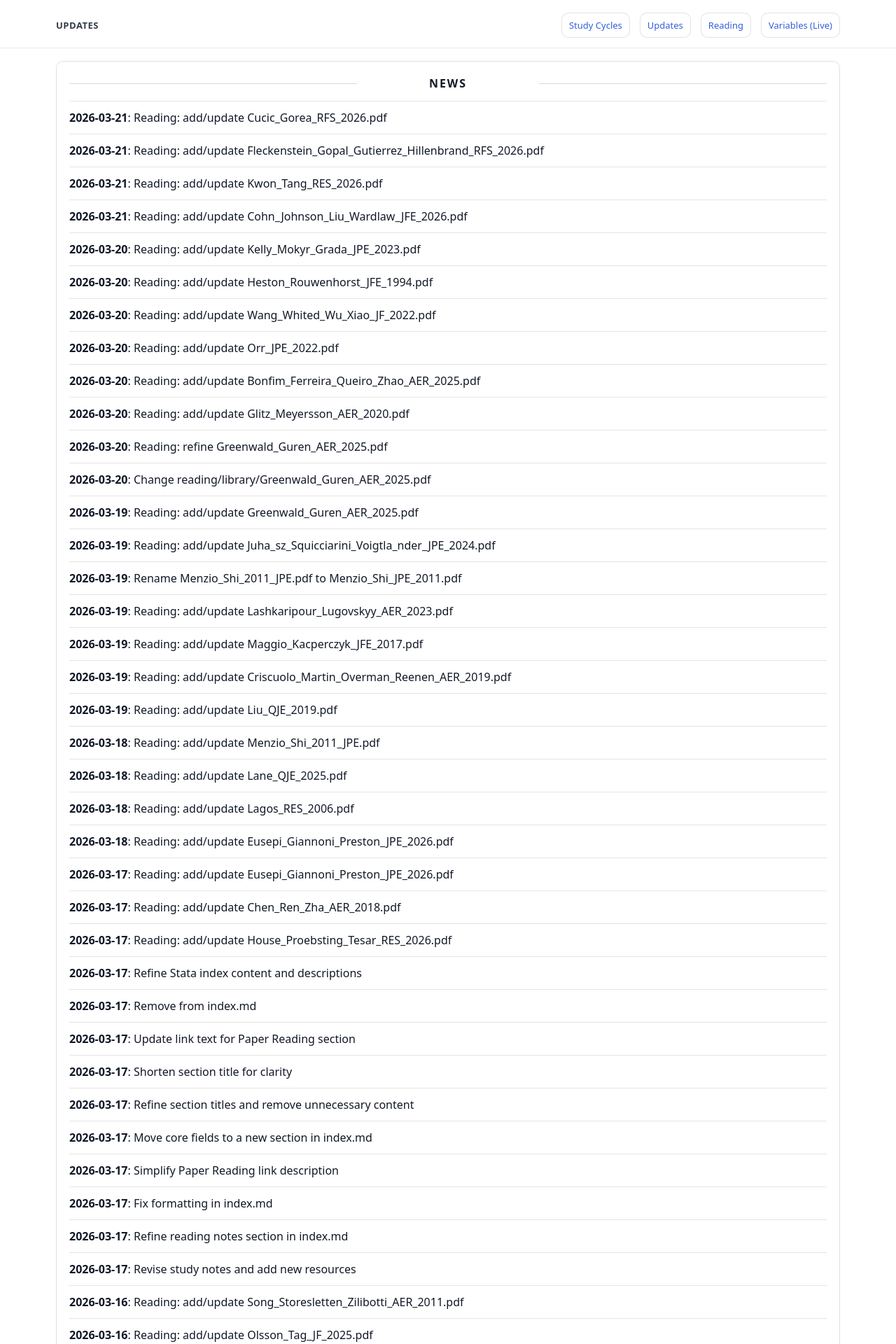
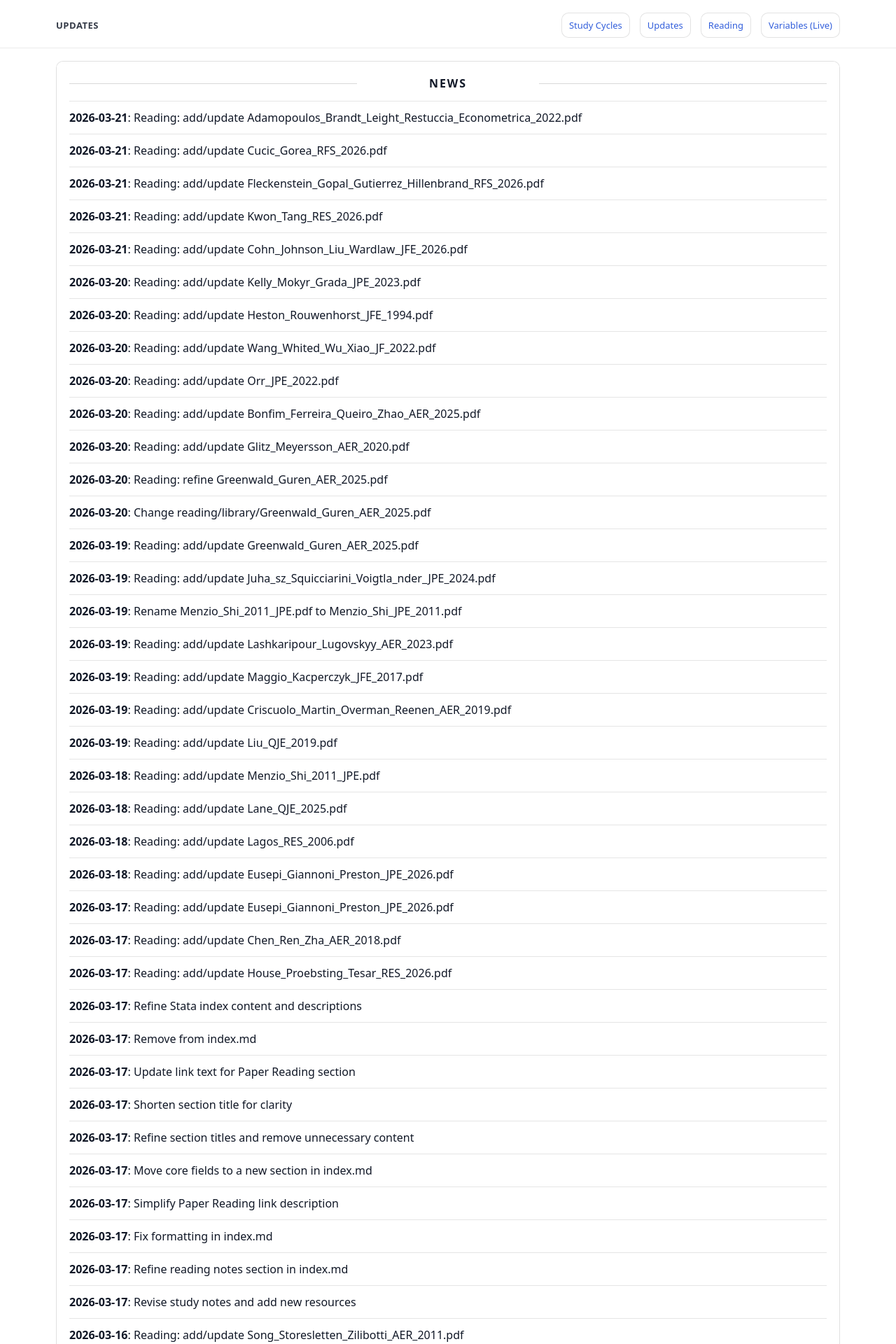
Before and after one commit to yaxinzn/study-archive, a Jekyll site: the page built from updates/index.md, in a window 1280 px wide. Shown: the top 1920 px of the page at 70% size. Built offline with Jekyll 4.4.1, drawn with Linux system fonts in a browser that asks for light colours; some of the changed text lies outside the part shown.

Commit message:
chore: update NEWS feed

```diff
--- a/_data/news.yml
+++ b/_data/news.yml
@@ -1,4 +1,7 @@
 # Auto-generated update history (sorted newest -> oldest). Do not edit manually.
+- ts: "1774086618"
+  date: "2026-03-21"
+  title: "Reading: add/update Adamopoulos_Brandt_Leight_Restuccia_Econometrica_2022.pdf"
 - ts: "1774085916"
   date: "2026-03-21"
   title: "Reading: add/update Cucic_Gorea_RFS_2026.pdf"
```
